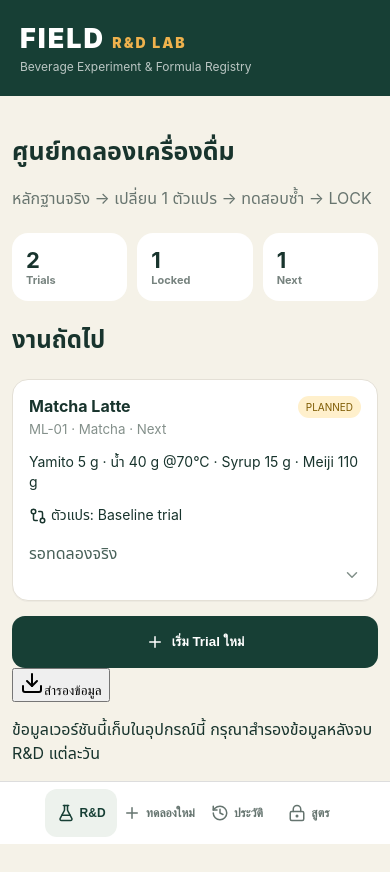
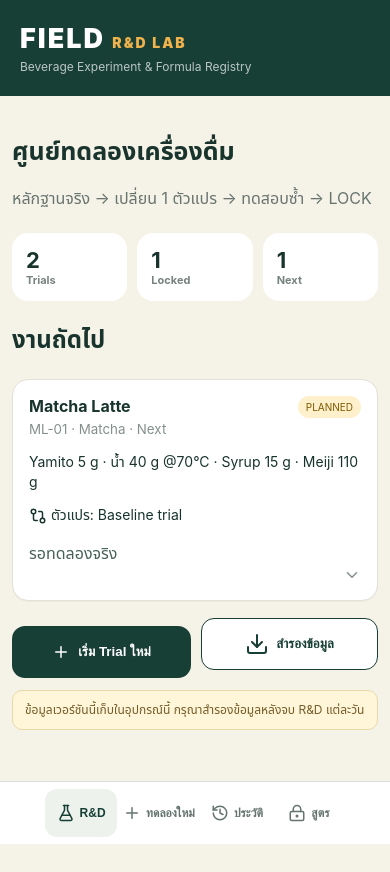
Before and after one commit to Thanatsuklue-21/FieldRDDrink, a React (Vite) app: page / in a window 390 px wide. After the commit the page ends 844 px from the top, so only its background shows below. Built offline with nearby package versions, Linux system fonts and the light colour scheme.

Commit message:
Polish backup and lock gate UX

```diff
--- a/src/style.css
+++ b/src/style.css
@@ -2,3 +2,5 @@
 button,input,select,textarea{touch-action:manipulation}.hint{font-size:12px;color:#68756f;margin:0}.trial-card{box-shadow:0 1px 0 rgba(0,0,0,.03)}button:focus-visible,input:focus-visible,select:focus-visible,textarea:focus-visible{outline:3px solid #efb24d;outline-offset:2px}@media(max-width:390px){main{padding-left:12px;padding-right:12px}.stats b{padding:14px;font-size:22px}nav button{min-width:72px;font-size:12px}}
 
 .two{display:grid;grid-template-columns:1fr 1fr;gap:12px}.detail{margin-top:12px;padding-top:4px;color:#425b53;font-size:13px}.detail p{margin:7px 0}.expand{display:flex;justify-content:flex-end;color:#82908a}.expand svg{width:18px;height:18px}.trial-card{cursor:pointer}.trial-card:active{transform:scale(.995)}form h2{font-size:17px;margin:8px 0 0}@media(max-width:520px){.two{grid-template-columns:1fr}.primary{width:100%;justify-content:center;min-height:50px}input,select,textarea{font-size:16px}}
+
+.actions{display:flex;gap:10px;align-items:center;flex-wrap:wrap}.secondary{border:1px solid #173f35;border-radius:13px;background:#fff;color:#173f35;padding:13px 16px;font-weight:800;display:flex;gap:7px;align-items:center;min-height:48px}.storage-warning{font-size:12px;color:#735d28;background:#fff5d8;border:1px solid #ead9a8;padding:10px 12px;border-radius:10px}.lock-gate{font-size:13px;line-height:1.5;background:#e8f1eb;border:1px solid #c4d9ca;padding:12px;border-radius:10px}@media(max-width:520px){.actions>*{flex:1}.secondary{justify-content:center}}
```
